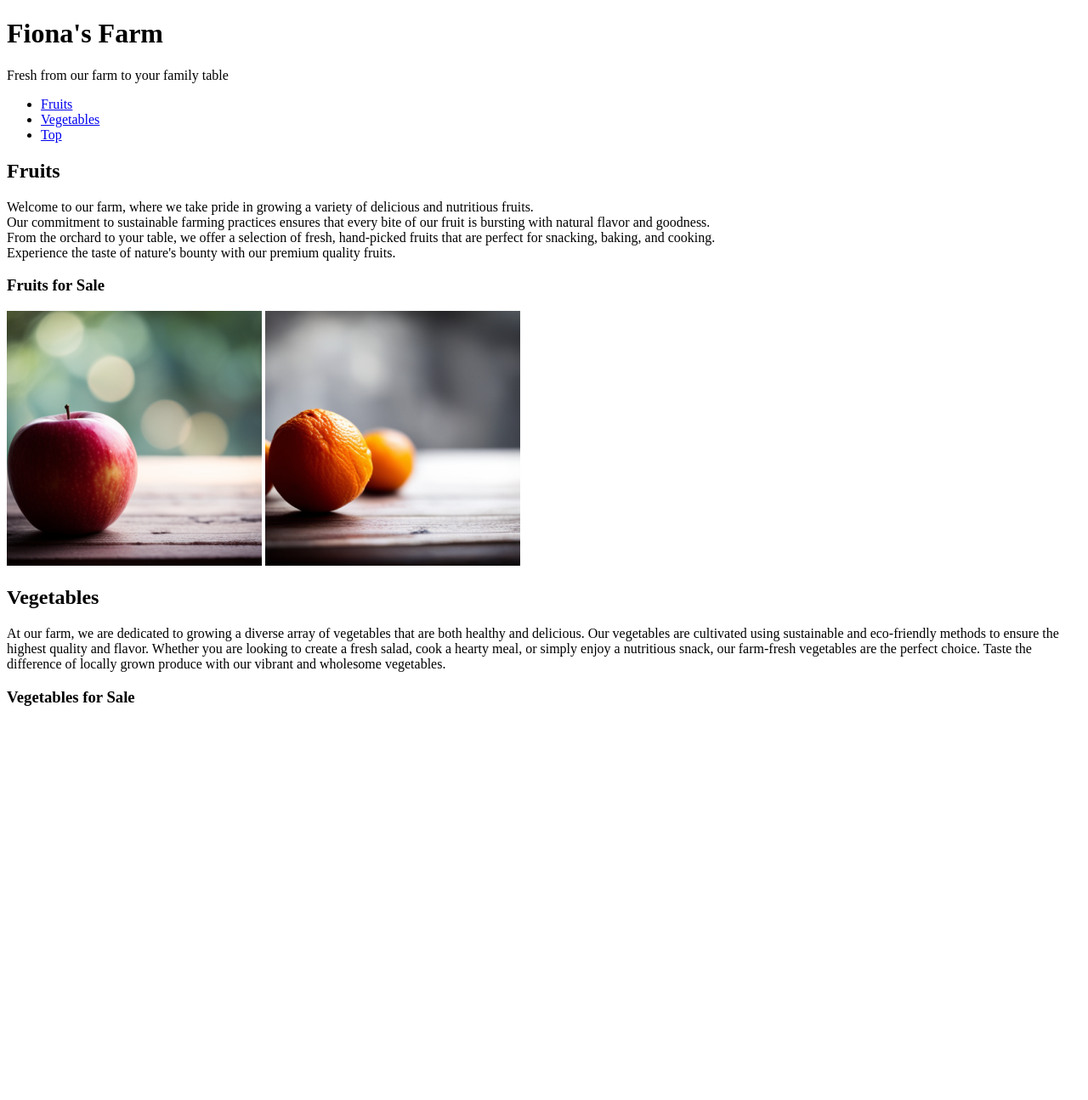
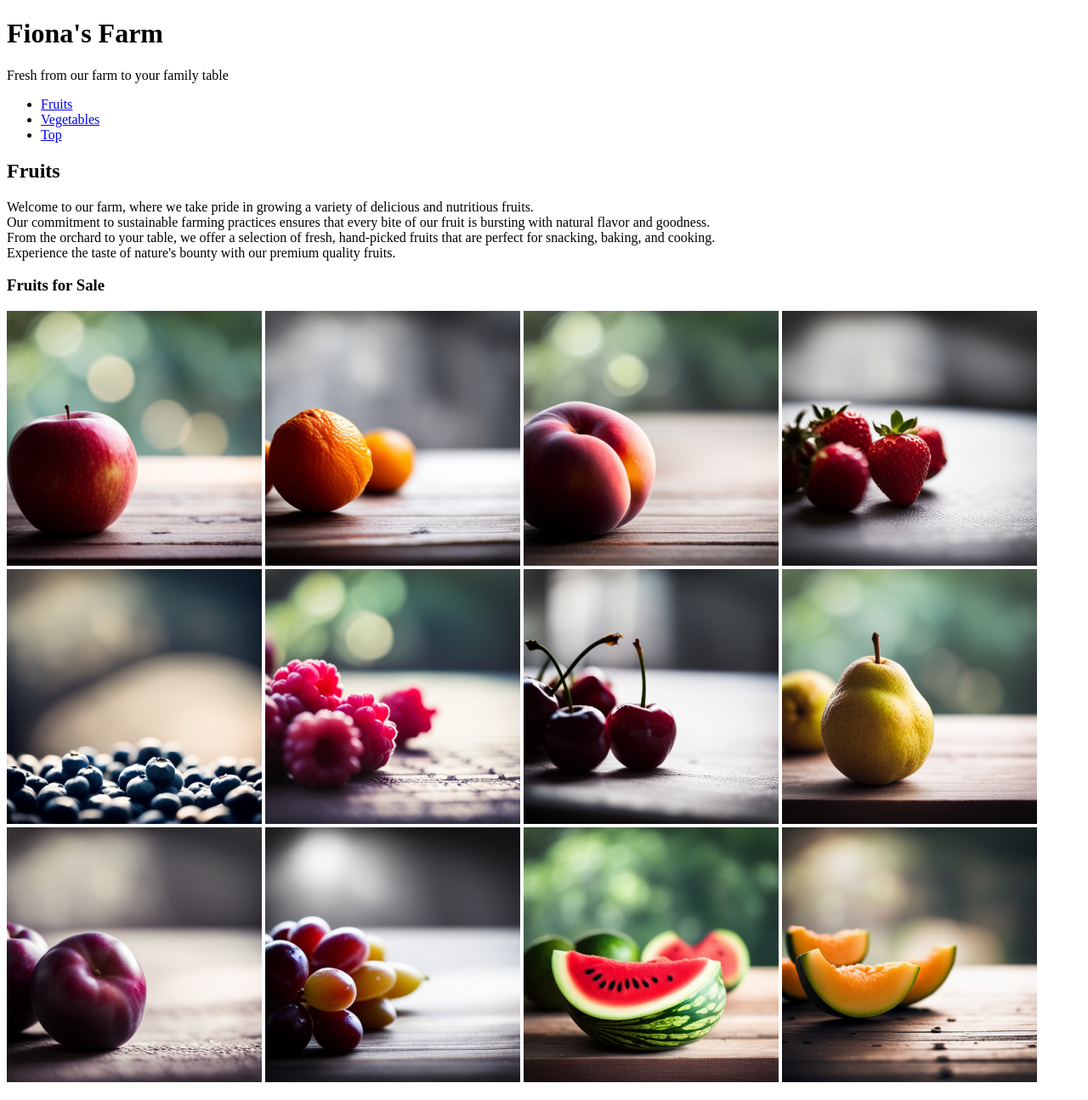
Before and after one commit to garrettchin00/fionas-farm, a plain HTML site: page index.html in a window 1280 px wide. Shown: the top 1295 px of the page at 85% size. Before the commit the page ends 876 px from the top, so only its background shows below. Drawn offline with Linux system fonts and the light colour scheme; a web font is replaced by a local one.

Commit message:
Added more images

```diff
--- a/index.html
+++ b/index.html
@@ -32,16 +32,16 @@
                     <h3>Fruits for Sale</h3>
                     <img src="images/apples.png" alt="apples" width="300" height="300">
                     <img src="images/oranges.png" alt="oranges" width="300" height="300">
-                    <img src="" alt="" width="" height="">
-                    <img src="" alt="" width="" height="">
-                    <img src="" alt="" width="" height="">
-                    <img src="" alt="" width="" height="">
-                    <img src="" alt="" width="" height="">
-                    <img src="" alt="" width="" height="">
-                    <img src="" alt="" width="" height="">
-                    <img src="" alt="" width="" height="">
-                    <img src="" alt="" width="" height="">
-                    <img src="" alt="" width="" height="">
+                    <img src="images/peaches.png" alt="peaches" width="300" height="300">
+                    <img src="images/strawberries.png" alt="strawberries" width="300" height="300">
+                    <img src="images/blueberries.png" alt="blueberries" width="300" height="300">
+                    <img src="images/raspberries.png" alt="raspberries" width="300" height="300">
+                    <img src="images/cherries.png" alt="cherries" width="300" height="300">
+                    <img src="images/pears.png" alt="pears" width="300" height="300">
+                    <img src="images/plums.png" alt="plums" width="300" height="300">
+                    <img src="images/grapes.png" alt="grapes" width="300" height="300">
+                    <img src="images/watermelons.png" alt="watermelons" width="300" height="300">
+                    <img src="images/cantalopes.png" alt="cantaloupes" width="300" height="300">
                 </section>
             </section>
 
```
